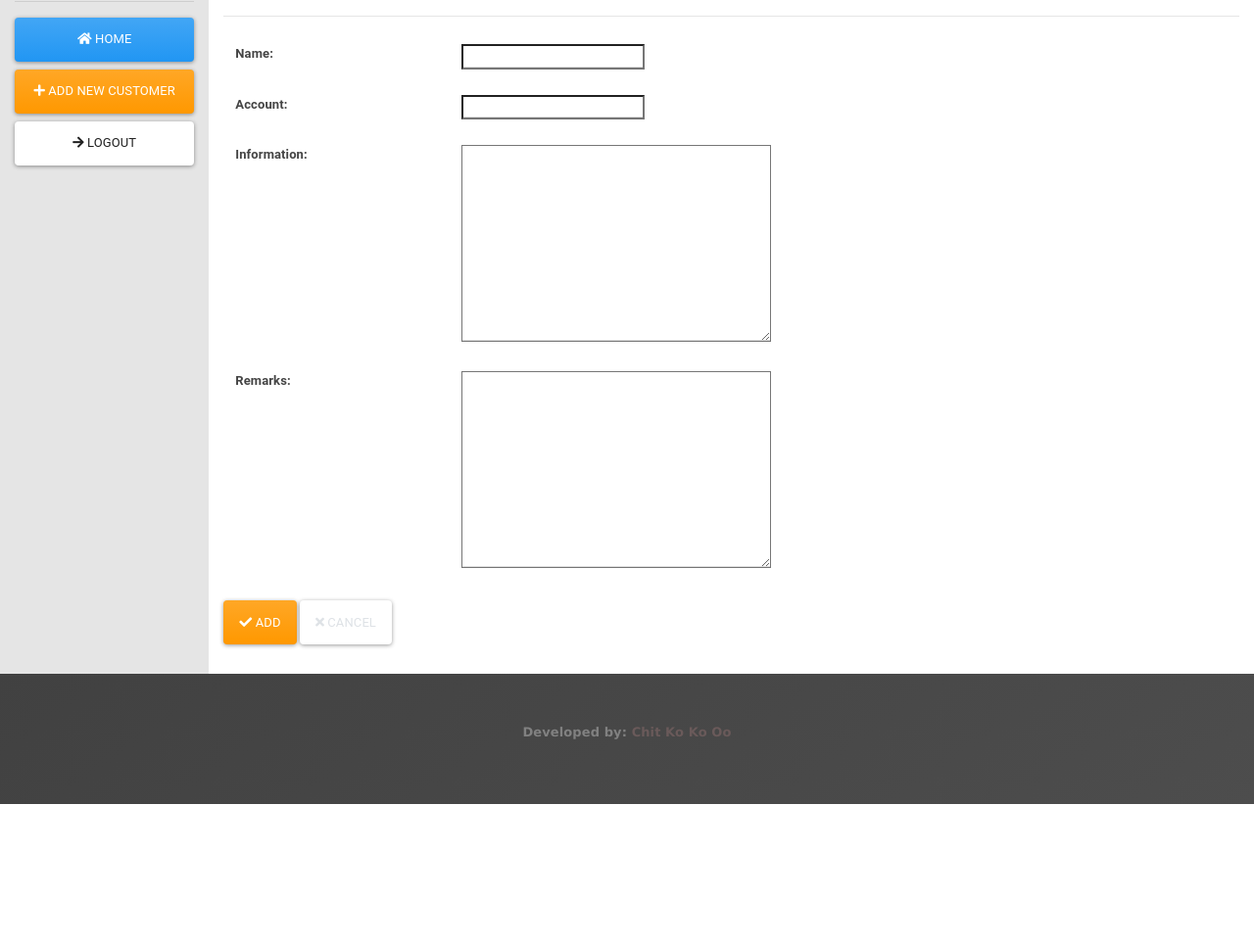
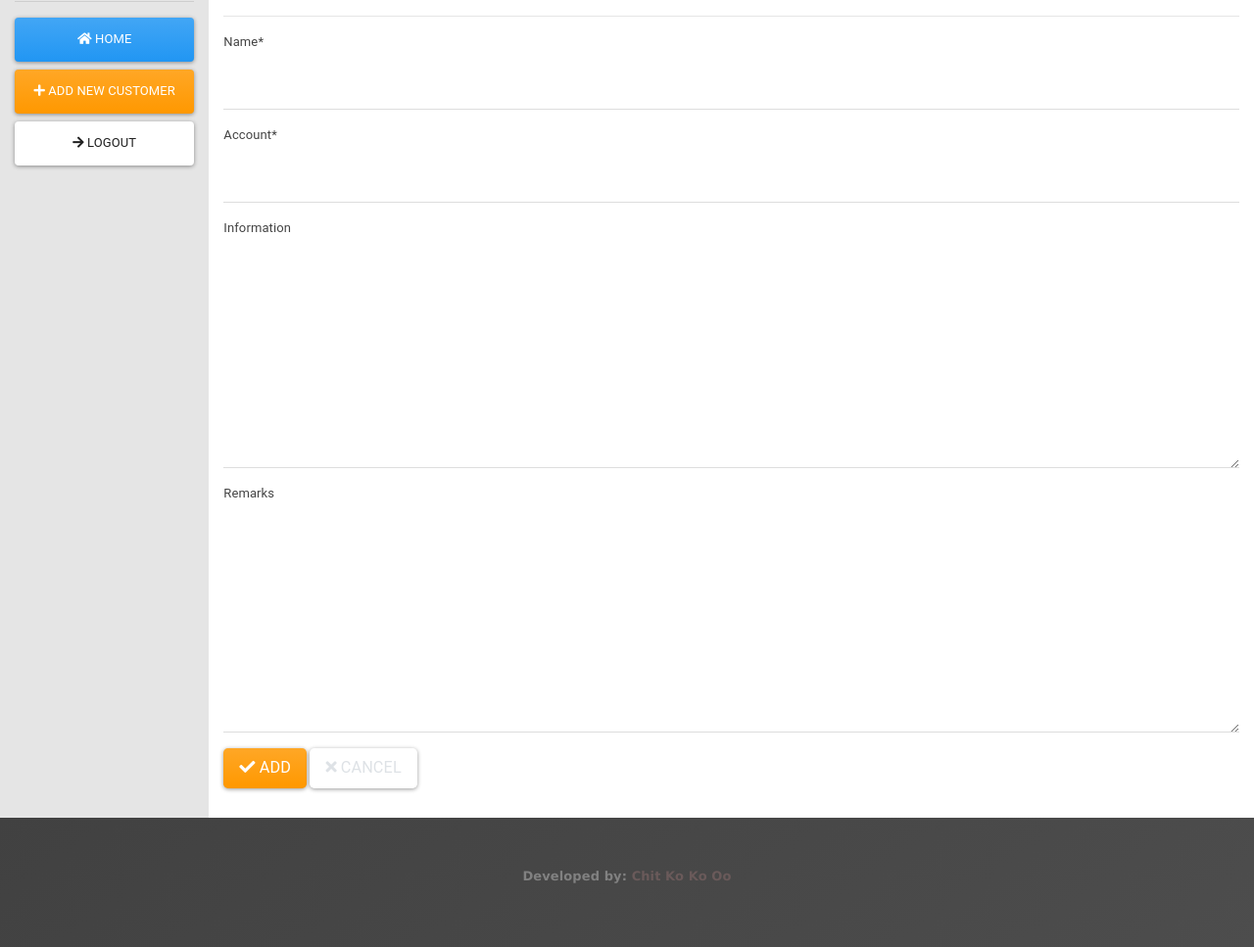
Before and after one commit to chitkokooo/customer-management-system, a Django app: page /customers/create/ in a window 1280 px wide. Shown: the part 144-1111 px from the top of the page at 98% size. Before the commit the page ends 965 px from the top, so only its background shows below. Run offline with Django 3.2, Linux system fonts and the light colour scheme; the visitor is signed in with stand-in values (Sample User, id 1); some libraries are stand-ins or nearby versions.

Commit message:
add django_extensions and crispy_form design

```diff
--- a/cms/cms/settings.py
+++ b/cms/cms/settings.py
@@ -37,6 +37,8 @@ INSTALLED_APPS = [
     'django.contrib.sessions',
     'django.contrib.messages',
     'django.contrib.staticfiles',
+    'django_extensions',
+    'crispy_forms',
     'customers',
 ]
 
@@ -133,6 +135,8 @@ LOGIN_REDIRECT_URL = '/'
 # For compression but no caching support
 STATICFILES_STORAGE = 'whitenoise.storage.CompressedStaticFilesStorage'
 
+CRISPY_TEMPLATE_PACK = 'bootstrap4'
+
 SESSION_SAVE_EVERY_REQUEST = True
 
 SESSION_COOKIE_AGE = 7200  # logout inactive after 2 hours
--- a/cms/customers/templates/customers/csv_upload_form.html
+++ b/cms/customers/templates/customers/csv_upload_form.html
@@ -3,10 +3,11 @@
 {% block title %} Import CSV {% endblock title %}
 
 {% block content %}
+{% load crispy_forms_tags %}
 	<h3></h3>
 	<form enctype="multipart/form-data" method="POST" class="form">
 		{% csrf_token %}
-		{{ form.as_p }}
+		{{ form|crispy }}
 		<button type="submit" name="customer-csv-import" class="btn btn-primary">
             <i class="fa fa-check"></i> Import CSV
         </button>
--- a/cms/customers/templates/customers/customer_form.html
+++ b/cms/customers/templates/customers/customer_form.html
@@ -9,21 +9,22 @@
 {% endblock title %}
 
 {% block content %}
+{% load crispy_forms_tags %}
 	<h3>Customer: {{ customer.name }}</h3>
 	<hr>
-	<form action="" method="POST">
+	<form action="" method="POST" class="form">
 		{% csrf_token %}
-		<table class="table table-hover table-borderless">{{ form.as_table }}</table>
+		{{ form|crispy }}
 		{% if customer %}
-		<button type="submit" name="update-customer" class="btn btn-warning">
+		<button type="submit" name="update-customer" class="btn btn-lg btn-warning">
 			<i class="fa fa-check"></i> Update
 		</button>
 		{% else %}
-		<button type="submit" name="new-customer" class="btn btn-warning">
+		<button type="submit" name="new-customer" class="btn btn-lg btn-warning">
 			<i class="fa fa-check"></i> Add
 		</button>
 		{% endif %}
-		<a href="{% url 'customers:customer-list' %}" class="btn btn-outline-secondary">
+		<a href="{% url 'customers:customer-list' %}" class="btn btn-lg btn-outline-secondary">
 			<i class="fa fa-times"></i> Cancel
 		</a>
 	</form>
--- a/requirements.txt
+++ b/requirements.txt
@@ -16,3 +16,5 @@ tinycss2==1.0.2
 WeasyPrint==51
 webencodings==0.5.1
 whitenoise==5.1.0
+django-crispy-forms==1.9.2
+django-extensions==3.0.5
```
